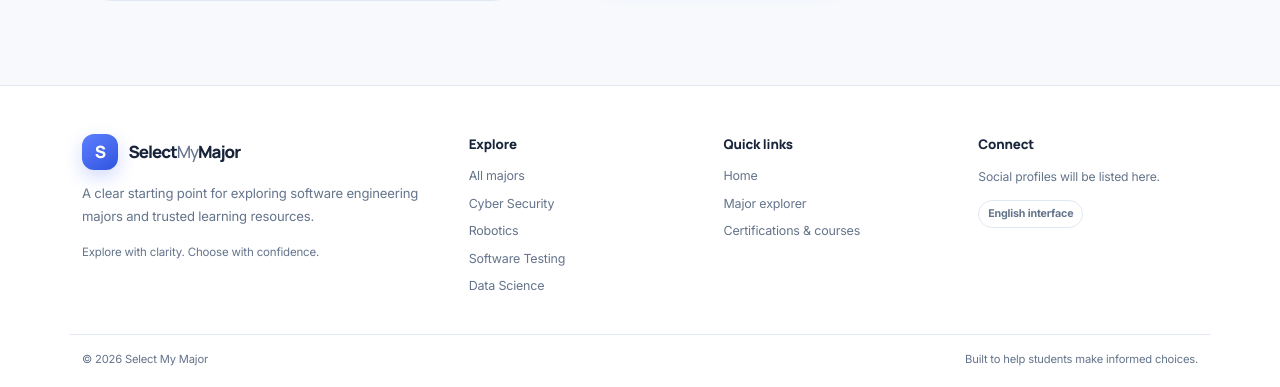
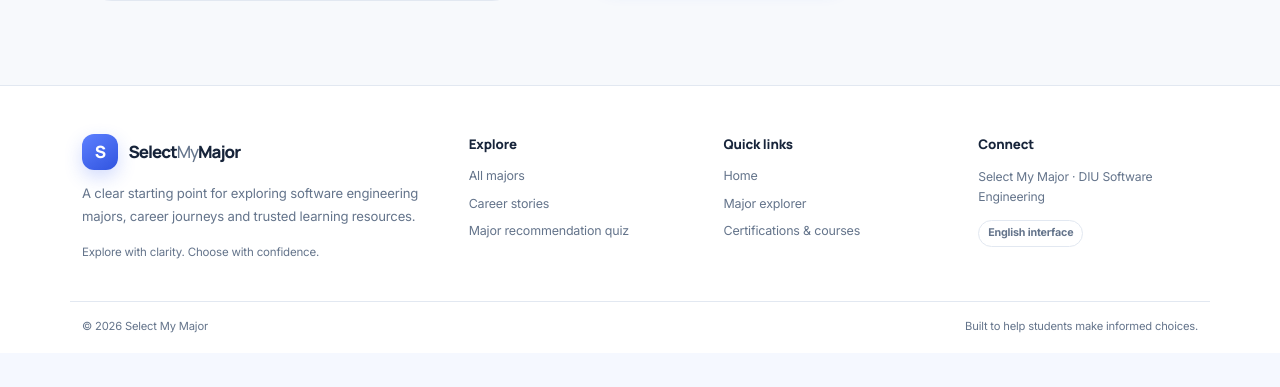
Before and after one commit to robayetsabab/select-my-major, a Laravel app: page / in a window 1280 px wide. Shown: the part 2039-2426 px from the top of the page. After the commit the page ends 2372 px from the top, so only its background shows below. Run offline with Laravel 12, Linux system fonts and the light colour scheme; data comes from the database, SQL or seed files in the repository.

Commit message:
Integrate Module 2 routes and navigation

```diff
--- a/temp-laravel/resources/views/layouts/app.blade.php
+++ b/temp-laravel/resources/views/layouts/app.blade.php
@@ -3,7 +3,8 @@
 <head>
     <meta charset="utf-8">
     <meta name="viewport" content="width=device-width, initial-scale=1">
-    <meta name="description" content="Explore software engineering majors, compare your options and find official learning resources.">
+    <meta name="csrf-token" content="{{ csrf_token() }}">
+    <meta name="description" content="Explore software engineering majors, career journeys, take the major quiz and find trusted learning resources.">
     <meta name="theme-color" content="#f7f9fc">
     <title>@yield('title', 'Explore') · Select My Major</title>
     <script src="{{ asset('js/theme.js') }}"></script>
@@ -12,69 +13,42 @@
     <link href="https://fonts.googleapis.com/css2?family=Inter:wght@400;500;600;700;800&family=Manrope:wght@500;600;700;800&display=swap" rel="stylesheet">
     <link href="https://cdn.jsdelivr.net/npm/bootstrap@5.3.3/dist/css/bootstrap.min.css" rel="stylesheet">
     <link href="{{ asset('css/smm.css') }}" rel="stylesheet">
+    <link href="{{ asset('css/module2.css') }}" rel="stylesheet">
+    @stack('styles')
 </head>
 <body class="d-flex flex-column min-vh-100">
 <nav class="navbar navbar-expand-lg sticky-top smm-nav" aria-label="Main navigation">
     <div class="container">
         <a class="navbar-brand brand-mark" href="{{ route('home') }}" aria-label="Select My Major home">
-            <span class="brand-symbol">S</span>
-            <span>Select<span class="brand-light">My</span>Major</span>
+            <span class="brand-symbol">S</span><span>Select<span class="brand-light">My</span>Major</span>
         </a>
-        <button class="navbar-toggler" type="button" data-bs-toggle="collapse" data-bs-target="#mainNav" aria-controls="mainNav" aria-expanded="false" aria-label="Toggle navigation">
-            <span class="navbar-toggler-icon"></span>
-        </button>
+        <button class="navbar-toggler" type="button" data-bs-toggle="collapse" data-bs-target="#mainNav" aria-controls="mainNav" aria-expanded="false" aria-label="Toggle navigation"><span class="navbar-toggler-icon"></span></button>
         <div class="collapse navbar-collapse" id="mainNav">
             <ul class="navbar-nav ms-auto align-items-lg-center gap-lg-1">
                 <li class="nav-item"><a class="nav-link {{ request()->routeIs('home') ? 'active' : '' }}" href="{{ route('home') }}">Home</a></li>
                 <li class="nav-item"><a class="nav-link {{ request()->routeIs('majors.*') ? 'active' : '' }}" href="{{ route('majors.index') }}">Explore majors</a></li>
                 <li class="nav-item"><a class="nav-link {{ request()->routeIs('certifications.*') ? 'active' : '' }}" href="{{ route('certifications.index') }}">Learning resources</a></li>
-                <li class="nav-item ms-lg-2">
-                    <button type="button" id="theme-toggle" class="theme-toggle" aria-label="Switch to dark mode" aria-pressed="false" title="Switch theme">
-                        <span class="theme-icon" aria-hidden="true">◐</span>
-                    </button>
-                </li>
+                <li class="nav-item"><a class="nav-link {{ request()->routeIs('career-stories.*') ? 'active' : '' }}" href="{{ route('career-stories.index') }}">Career stories</a></li>
+                <li class="nav-item"><a class="nav-link {{ request()->routeIs('major-quiz.*') ? 'active' : '' }}" href="{{ route('major-quiz.index') }}">Major quiz</a></li>
+                <li class="nav-item ms-lg-2"><button type="button" id="theme-toggle" class="theme-toggle" aria-label="Switch to dark mode" aria-pressed="false" title="Switch theme"><span class="theme-icon" aria-hidden="true">◐</span></button></li>
             </ul>
         </div>
     </div>
 </nav>
-
 <main class="flex-grow-1">@yield('content')</main>
-
 <footer class="smm-footer">
     <div class="container footer-main">
         <div class="footer-about">
-            <a class="navbar-brand brand-mark footer-brand-mark" href="{{ route('home') }}">
-                <span class="brand-symbol">S</span><span>Select<span class="brand-light">My</span>Major</span>
-            </a>
-            <p>A clear starting point for exploring software engineering majors and trusted learning resources.</p>
+            <a class="navbar-brand brand-mark footer-brand-mark" href="{{ route('home') }}"><span class="brand-symbol">S</span><span>Select<span class="brand-light">My</span>Major</span></a>
+            <p>A clear starting point for exploring software engineering majors, career journeys and trusted learning resources.</p>
             <span class="footer-note">Explore with clarity. Choose with confidence.</span>
         </div>
-        <div class="footer-column">
-            <h2>Explore</h2>
-            <a href="{{ route('majors.index') }}">All majors</a>
-            <a href="{{ route('majors.show', 'cyber-security') }}">Cyber Security</a>
-            <a href="{{ route('majors.show', 'robotics') }}">Robotics</a>
-            <a href="{{ route('majors.show', 'software-testing') }}">Software Testing</a>
-            <a href="{{ route('majors.show', 'data-science') }}">Data Science</a>
-        </div>
-        <div class="footer-column">
-            <h2>Quick links</h2>
-            <a href="{{ route('home') }}">Home</a>
-            <a href="{{ route('majors.index') }}">Major explorer</a>
-            <a href="{{ route('certifications.index') }}">Certifications & courses</a>
-        </div>
-        <div class="footer-column footer-connect">
-            <h2>Connect</h2>
-            <span class="footer-social-placeholder">Social profiles will be listed here.</span>
-            <span class="footer-language">English interface</span>
-        </div>
+        <div class="footer-column"><h2>Explore</h2><a href="{{ route('majors.index') }}">All majors</a><a href="{{ route('career-stories.index') }}">Career stories</a><a href="{{ route('major-quiz.index') }}">Major recommendation quiz</a></div>
+        <div class="footer-column"><h2>Quick links</h2><a href="{{ route('home') }}">Home</a><a href="{{ route('majors.index') }}">Major explorer</a><a href="{{ route('certifications.index') }}">Certifications & courses</a></div>
+        <div class="footer-column footer-connect"><h2>Connect</h2><span class="footer-social-placeholder">Select My Major · DIU Software Engineering</span><span class="footer-language">English interface</span></div>
     </div>
-    <div class="container footer-bottom">
-        <span>© {{ date('Y') }} Select My Major</span>
-        <span>Built to help students make informed choices.</span>
-    </div>
+    <div class="container footer-bottom"><span>© {{ date('Y') }} Select My Major</span><span>Built to help students make informed choices.</span></div>
 </footer>
-
 <script src="https://cdn.jsdelivr.net/npm/bootstrap@5.3.3/dist/js/bootstrap.bundle.min.js"></script>
 <script src="{{ asset('js/smm.js') }}"></script>
 @stack('scripts')
```
